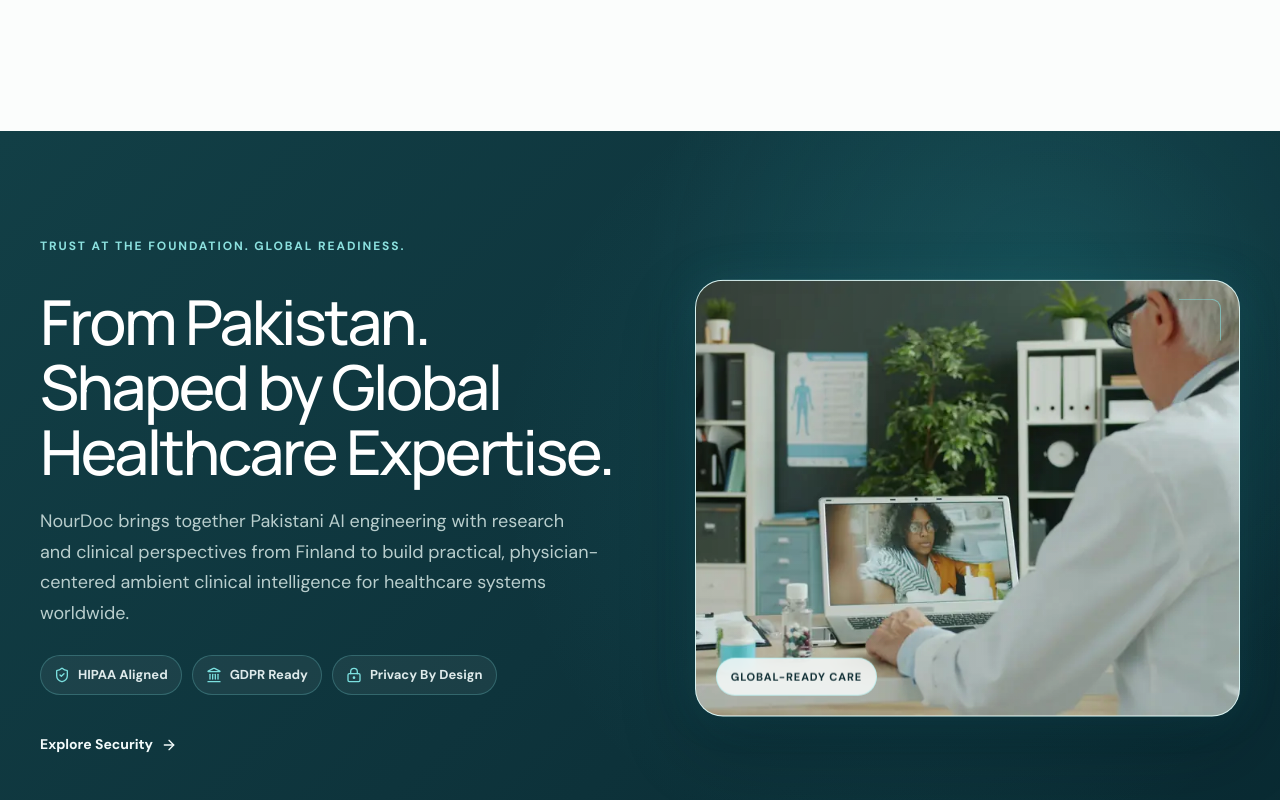
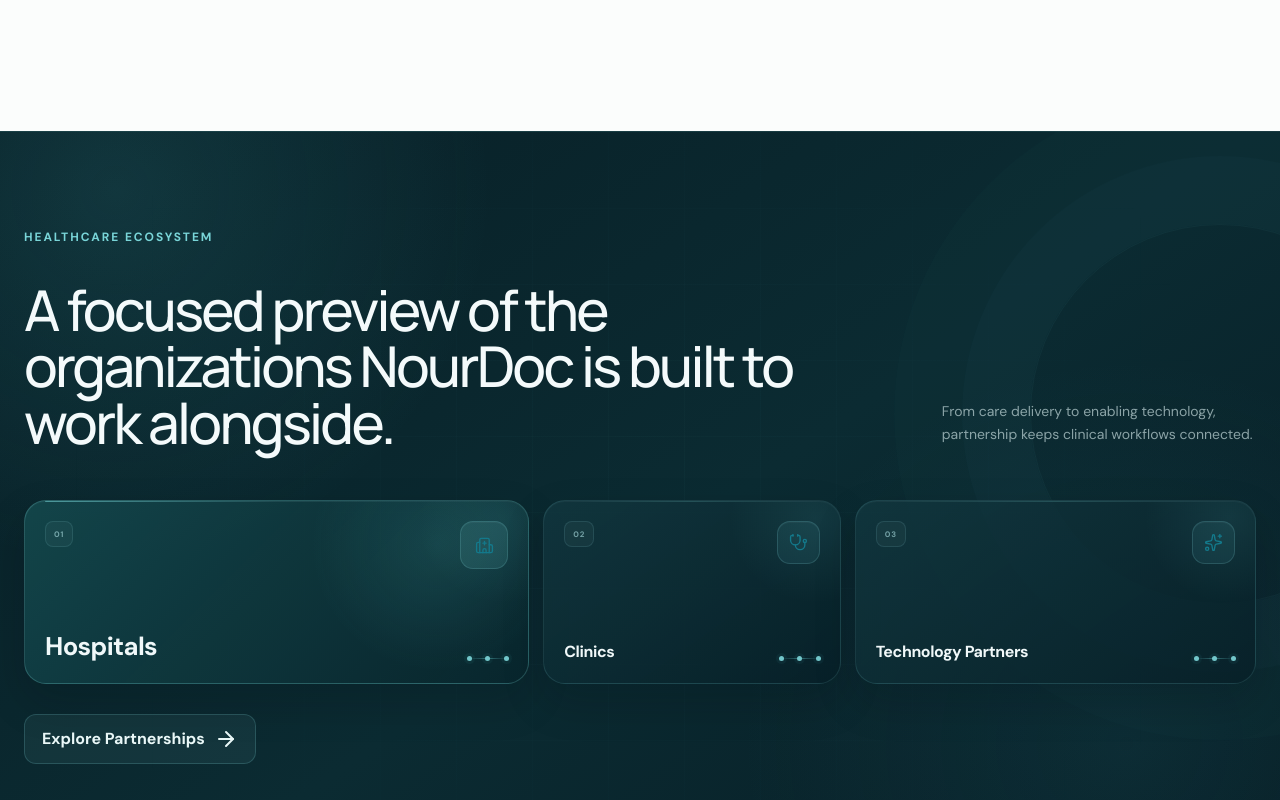
Before and after one commit to mnoumanrasheed/nourdoc, a React (Vite) app: page / in a window 1280 px wide. Shown: the part 5080-5880 px from the top of the page. Built offline with nearby package versions, Linux system fonts and the light colour scheme.

Commit message:
remove section

```diff
--- a/src/data/responsiveImages.ts
+++ b/src/data/responsiveImages.ts
@@ -118,9 +118,3 @@
   1600,
   1200,
 )
-
-export const globalHealthcareReadinessImage = responsiveImage(
-  '11_global-healthcare-readiness',
-  1600,
-  1200,
-)
--- a/src/pages/Home.tsx
+++ b/src/pages/Home.tsx
@@ -1,18 +1,13 @@
-import { motion, useReducedMotion } from 'framer-motion'
 import { ArrowRight, CheckCircle2 } from 'lucide-react'
 import { Link } from 'react-router-dom'
 import { CTASection } from '../components/common/CTASection'
-import { ResponsivePicture } from '../components/common/ResponsivePicture'
 import { SectionHeader } from '../components/common/SectionHeader'
 import { CinematicStory } from '../components/sections/CinematicStory'
 import { ImageStory } from '../components/sections/ImageStory'
 import { WorkflowJourney } from '../components/sections/WorkflowJourney'
 import { AnimatedSection } from '../components/ui/AnimatedSection'
-import { partnerCategories, securityTopics, workflow } from '../data/site'
-import {
-  globalHealthcareReadinessImage,
-  moreTimeForCareImage,
-} from '../data/responsiveImages'
+import { partnerCategories, workflow } from '../data/site'
+import { moreTimeForCareImage } from '../data/responsiveImages'
 import { usePageMeta } from '../hooks/usePageMeta'
 
 const whyNourDocHighlights = [
@@ -28,8 +23,6 @@
 ]
 
 export default function Home() {
-  const reducedMotion = useReducedMotion()
-
   usePageMeta(
     'NourDoc — AI-assisted Clinical Documentation & Intelligence Tool',
     'Meet the AI that listens, understands, and turns doctor–patient conversations into structured clinical notes.',
@@ -97,63 +90,6 @@
         </AnimatedSection>
       </section>
 
-      <section className="section security-preview global-readiness-section">
-        <div className="container global-readiness-layout">
-          <AnimatedSection className="global-readiness-copy" variant="left">
-            <span className="eyebrow eyebrow-light">Trust at the foundation. Global readiness.</span>
-            <h2>
-              From Pakistan.
-              <span>Shaped by Global</span>
-              <span>Healthcare Expertise.</span>
-            </h2>
-            <p>
-              NourDoc brings together Pakistani AI engineering with research and clinical perspectives from Finland to build practical, physician-centered ambient clinical intelligence for healthcare systems worldwide.
-            </p>
-            <div className="global-readiness-trust-list">
-              {securityTopics.slice(0, 3).map(({ title, icon: Icon }) => (
-                <div key={title}>
-                  <Icon />
-                  {title}
-                </div>
-              ))}
-            </div>
-            <Link className="text-link light-link" to="/security-compliance">
-              Explore Security
-              <ArrowRight />
-            </Link>
-          </AnimatedSection>
-
-          <motion.div
-            className="global-readiness-visual"
-            initial={reducedMotion ? false : { opacity: 0, x: 24, scale: 0.98 }}
-            whileInView={reducedMotion ? undefined : { opacity: 1, x: 0, scale: 1 }}
-            viewport={{ once: true, amount: 0.2 }}
-            transition={{ duration: 0.82, ease: [0.22, 1, 0.36, 1] }}
-          >
-            <motion.div
-              className="global-readiness-frame"
-              initial={false}
-              whileInView={reducedMotion ? undefined : { y: [0, -3, 0] }}
-              viewport={{ once: false, amount: 0.2 }}
-              transition={{ duration: 8, ease: 'easeInOut', repeat: Infinity, delay: 0.8 }}
-            >
-              <ResponsivePicture
-                asset={globalHealthcareReadinessImage}
-                sizes="(max-width: 767px) calc(100vw - 32px), (max-width: 1200px) 46vw, 620px"
-                pictureClassName="global-readiness-picture"
-                alt="Healthcare professional using a connected clinical workflow in a modern care setting"
-                loading="lazy"
-                fetchPriority="auto"
-                decoding="async"
-                style={{ objectPosition: '55% center' }}
-              />
-              <span className="global-readiness-badge">Global-ready care</span>
-              <span className="global-readiness-sheen" aria-hidden="true" />
-            </motion.div>
-          </motion.div>
-        </div>
-      </section>
-
       <section className="section home-ecosystem-section">
         <div className="container">
           <AnimatedSection>
```
Also changed, not shown: 1 other file (tests, documents, lock files or other folders).
